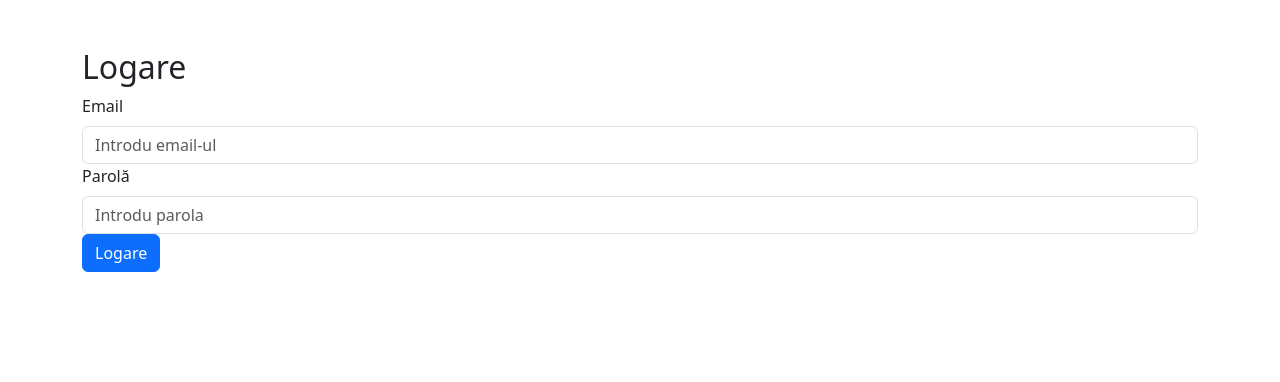
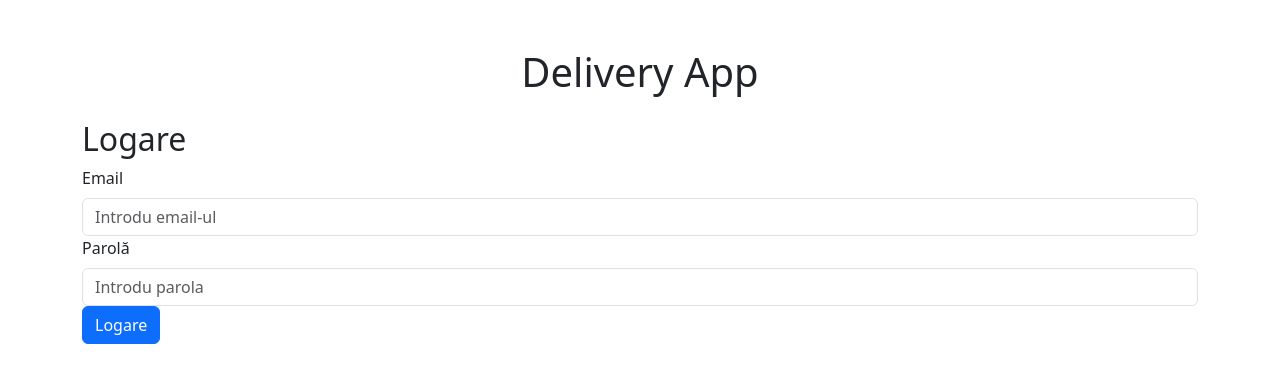
Before and after one commit to ancutacirlan/DeliveryAppClient, a React (Create React App) app: page /login in a window 1280 px wide. Shown: the top 382 px of the page. Built offline with nearby package versions, Linux system fonts and the light colour scheme.

Commit message:
added login page as default page

```diff
--- a/src/App.js
+++ b/src/App.js
@@ -1,5 +1,5 @@
 import React from 'react';
-import { BrowserRouter as Router, Route, Routes } from 'react-router-dom';
+import { BrowserRouter as Router, Route, Routes,Navigate } from 'react-router-dom';
 import Login from './Login';
 import Register from './Register';
 import HomePage from './HomePage';
@@ -8,6 +8,7 @@ const App = () => {
   return (
     <Router>
       <Routes>
+      <Route path="/" element={<Navigate to="/login" />} />
       <Route path="/login" element={<Login />} />
         <Route path="/register" element={<Register />} />
         <Route path="/home" element={<HomePage />} />
--- a/src/Login.js
+++ b/src/Login.js
@@ -21,6 +21,8 @@ const Login = () => {
 
   return (
     <Container className="my-5">
+      {/* Adaugă titlul aplicației */}
+      <h1 className="text-center mb-4">Delivery App</h1>
       <h2>Logare</h2>
       {error && <Alert variant="danger">{error}</Alert>}
       <Form onSubmit={handleLogin}>
```
